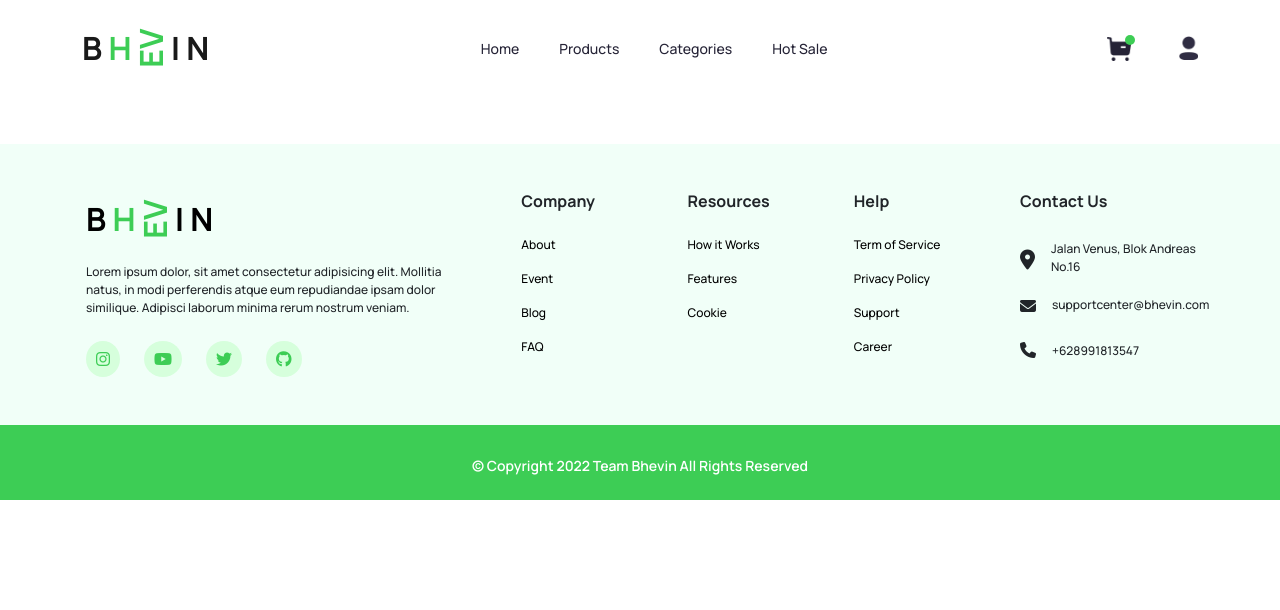
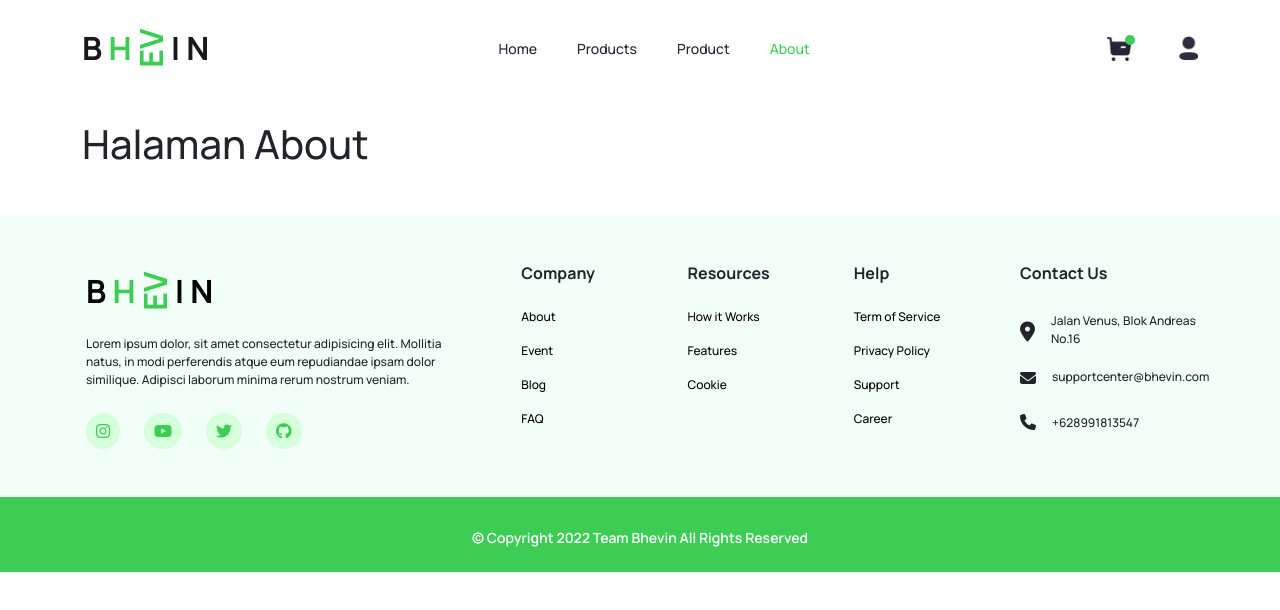
Before and after one commit to sarasseres/Mini-Todo-with-Redux-Saga, a React (Create React App) app: page /about in a window 1280 px wide. Shown: the top 610 px of the page. Built offline with nearby package versions, Linux system fonts and the light colour scheme.

Commit message:
update project

```diff
--- a/src/App.js
+++ b/src/App.js
@@ -10,6 +10,7 @@
 import Home from "./pages/Home";
 import Products from "./pages/Products";
 import Detail from "./pages/Detail";
+import About from "./pages/About";
 
 function App() {
   return (
@@ -19,8 +20,9 @@
         {/* Static Route */}
         <Route path="/" element={<Home />} />
         <Route path="/products" element={<Products />} />
+        <Route path="/about" element={<About />} />
         {/* Dynamic Route */}
-        <Route path="/products/:nama" element={<Detail />} />
+        <Route path="/products/product" element={<Detail />} />
       </Routes>
       <Footer />
     </BrowserRouter>
--- /dev/null
+++ b/src/components/About/AboutComponents.jsx
@@ -0,0 +1 @@
+export const Content = () => {};
--- a/src/layouts/Navbar.jsx
+++ b/src/layouts/Navbar.jsx
@@ -30,11 +30,11 @@
             <div onClick={() => navigate("/products")} className={`nav-link cursor-pointer fw-medium normal me-lg-4 ${location.pathname === "/products" ? " active" : ""}`}>
               Products
             </div>
-            <div onClick={() => navigate("/categories")} className={`nav-link cursor-pointer fw-medium normal me-lg-4 ${location.pathname === "/categories" ? " active" : ""}`}>
-              Categories
+            <div onClick={() => navigate("/products/product")} className={`nav-link cursor-pointer fw-medium normal me-lg-4 ${location.pathname === "/products/product" ? " active" : ""}`}>
+              Product
             </div>
-            <div onClick={() => navigate("/hot-sale")} className={`nav-link cursor-pointer fw-medium normal me-lg-4 ${location.pathname === "/hot-sale" ? " active" : ""}`}>
-              Hot Sale
+            <div onClick={() => navigate("/about")} className={`nav-link cursor-pointer fw-medium normal me-lg-4 ${location.pathname === "/about" ? " active" : ""}`}>
+              About
             </div>
           </div>
           <div className="d-none d-lg-flex align-items-center">
--- /dev/null
+++ b/src/pages/About.jsx
@@ -0,0 +1,14 @@
+import * as Components from "../components/Components";
+import * as AboutComponents from "../components/About/AboutComponents"; // EDIT
+
+import "../components/About/style.css"; // EDIT
+
+const About = () => {
+  return (
+    <Components.Container>
+      <h1>Halaman About</h1>
+    </Components.Container>
+  );
+}
+
+export default About;
```
Also changed, not shown: src/components/About/style.css (added).
